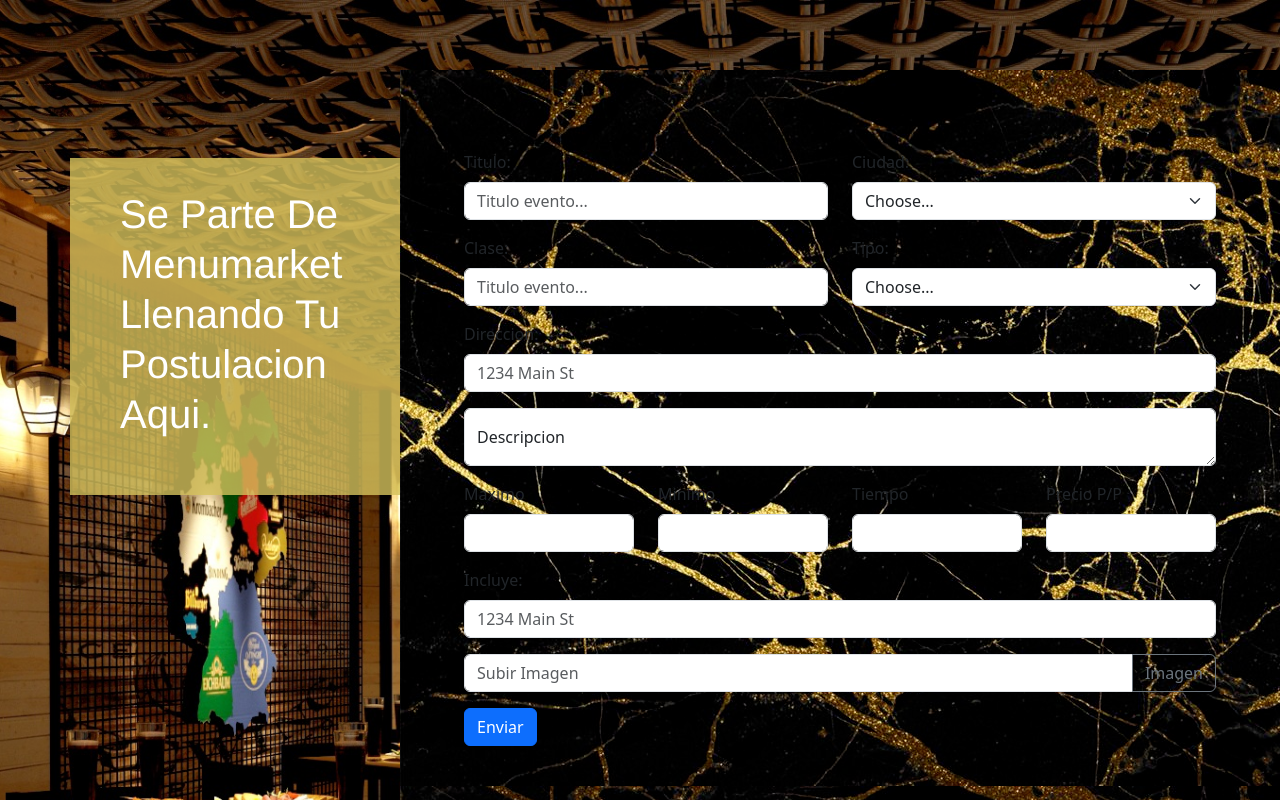
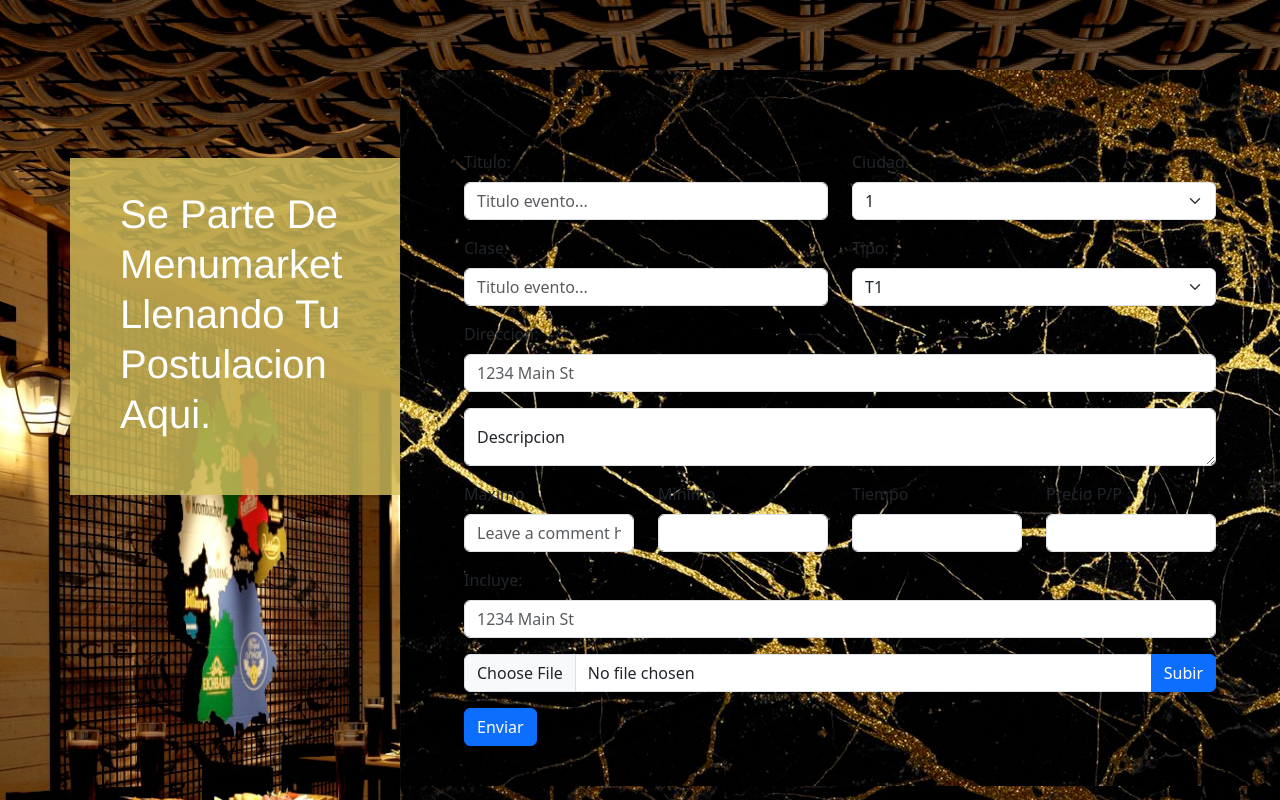
Before and after one commit to mnuP/Menumarket, a React (Create React App) app: page /Upload in a window 1280 px wide. Shown: the top 800 px of the page. Built offline with nearby package versions, Linux system fonts and the light colour scheme.

Commit message:
funciona upload

```diff
--- a/src/firebase/firebase.js
+++ b/src/firebase/firebase.js
@@ -2,8 +2,8 @@
 import { initializeApp } from "firebase/app";
 import { getAnalytics } from "firebase/analytics";
 import {getAuth} from 'firebase/auth';
-import {getStorage, ref, uploadBytes, getDownloadURL, getBytes} from 'firebase/storage';
-import {getFirestore, collection, addDoc, getDocs, doc, getDOc, query, where, setDoc, deleteDoc} from 'firebase/firestore';
+import {getStorage} from 'firebase/storage';
+import {getFirestore, collection, getDocs} from 'firebase/firestore';
 
 const firebaseConfig = {
   // we use env so its safer
@@ -21,7 +21,7 @@
 export const auth = getAuth(app);
 const analytics = getAnalytics(app);
 export const db = getFirestore(app);
-const storage = getStorage(app);
+export const storage = getStorage(app);
 
 //functions
 
--- a/src/routes/Items.jsx
+++ b/src/routes/Items.jsx
@@ -16,11 +16,11 @@
         <div style={{padding:"0 2vw"}}>
         <Col>
           <Card key={item.id} onClick={()=>{navigate("ally", {state:{item}})}}>
-            <Card.Img variant="top" src="https://images.pexels.com/photos/4393021/pexels-photo-4393021.jpeg?auto=compress&cs=tinysrgb&dpr=1&w=500" />
+            <Card.Img variant="top" src={item.photo} />
             <Card.Body>
-              <Card.Title key={item.titulo}>{item.titulo}</Card.Title>
+              <Card.Title key={item.title}>{item.title}</Card.Title>
               <Card.Text key={item.descripcionSe}>
-                {item.descripcionSe}
+                {item.description}
               </Card.Text>
             </Card.Body>
           </Card>
--- a/src/routes/UploadData.jsx
+++ b/src/routes/UploadData.jsx
@@ -1,14 +1,69 @@
 import Form from 'react-bootstrap/Form';
 import InputGroup from 'react-bootstrap/InputGroup';
-import Dropdown from 'react-bootstrap/Dropdown';
 import FloatingLabel from 'react-bootstrap/FloatingLabel';
 import Button from 'react-bootstrap/Button';
 import Col from 'react-bootstrap/Col';
 import Row from 'react-bootstrap/Row';
 import imagenFondo from "../images/fondoPostulacion.jpg";
+import { useState } from "react";
+import { storage } from "../firebase/firebase";
+import { ref, uploadBytes,getDownloadURL} from "firebase/storage";
+import {collection, addDoc, serverTimestamp} from 'firebase/firestore';
+import { db } from '../firebase/firebase'
 
 
 function UploadData() {
+  const [imageUpload, setImageUpload] = useState('');
+  const [titulo, setTitulo] =useState(0);
+  const [ciudad, setCiudad] =useState(0);
+  const [clase, setClase] =useState(0);
+  const [tipo, setTipo] =useState(0);
+  const [dir, setDir] =useState(0);
+  const [desc, setDesc] =useState(0);
+  const [max, setMax] =useState(0);
+  const [min, setMin] =useState(0);
+  const [tiempo, setTiempo] =useState(0);
+  const [precio, setPrecio] =useState(0);
+  const [incluye, setIncluye] =useState(0);
+  const [url, setUrl] = useState(0);
+
+  const uploadForm = async(e) =>{
+
+    e.preventDefault();
+    const imageRef = ref(storage, `eventos/${"Profile" + imageUpload.name}`);
+    await uploadBytes(imageRef, imageUpload)
+    const url = await getDownloadURL(imageRef);
+    setUrl(url);
+
+    try{
+      const dataDocs = await addDoc(collection(db,"usersPrincipal"),
+        {
+          title: titulo,
+          city: ciudad,
+          class: clase,
+          type: tipo,
+          direction: dir,
+          description: desc,
+          maximun: max,
+          minimun: min,
+          time: tiempo,
+          price: precio,
+          includes: incluye,
+          photo: url,
+          timeStamp: serverTimestamp()
+        })
+      } catch (e) {
+        console.log(e);
+    }
+  };
+
+  // const uploadImage = async() => {
+  //   const imageRef = ref(storage, `eventos/${"Profile" + imageUpload.name}`);
+  //   await uploadBytes(imageRef, imageUpload)
+  //   const url = await getDownloadURL(imageRef);
+  //   setUrl(url);
+  // }
+
   return (
     <div className="fondo-p">
       <img className="imagen-p" alt="Imagen p" src={imagenFondo} />
@@ -16,85 +71,86 @@
         <p className="se-parte-de">Se Parte De Menumarket Llenando Tu Postulacion Aqui.</p>
       </div>
       <div className="form-p">
-        <Form style={{ padding:"10vh 5vw"}}>
+        <Form onSubmit={uploadForm} style={{ padding:"10vh 5vw"}}>
         <Row className="mb-3">
-          <Form.Group as={Col} controlId="formGridEmail">
+          <Form.Group as={Col} controlId="titulo">
             <Form.Label>Titulo:</Form.Label>
-            <Form.Control type="Text" placeholder="Titulo evento..." />
+            <Form.Control onChange={(event) => {setTitulo(event.target.value)}} type="Text" placeholder="Titulo evento..." />
           </Form.Group>
 
-          <Form.Group as={Col} controlId="formGridState">
+          <Form.Group as={Col} controlId="ciudad">
             <Form.Label>Ciudad:</Form.Label>
-            <Form.Select defaultValue="Choose...">
-              <option>Choose...</option>
-              <option>...</option>
+            <Form.Select onChange={(event) => {setCiudad(event.target.value)}} defaultValue="Choose...">
+              <option>1</option>
+              <option>2</option>
             </Form.Select>
           </Form.Group>
         </Row>
 
         <Row className="mb-3">
-          <Form.Group as={Col} controlId="formGridEmail">
+          <Form.Group as={Col} controlId="clase">
             <Form.Label>Clase:</Form.Label>
-            <Form.Control type="Text" placeholder="Titulo evento..." />
+            <Form.Control onChange={(event) => {setClase(event.target.value)}} type="Text" placeholder="Titulo evento..." />
           </Form.Group>
 
-          <Form.Group as={Col} controlId="formGridState">
+          <Form.Group as={Col} controlId="tipo">
             <Form.Label>Tipo:</Form.Label>
-            <Form.Select defaultValue="Choose...">
-              <option>Choose...</option>
-              <option>...</option>
+            <Form.Select onChange={(event) => {setTipo(event.target.value)}} defaultValue="Choose...">
+              <option>T1</option>
+              <option>T2</option>
             </Form.Select>
           </Form.Group>
         </Row>
 
-        <Form.Group className="mb-3" controlId="formGridAddress1">
+        <Form.Group className="mb-3" controlId="dir">
           <Form.Label>Direccion:</Form.Label>
-          <Form.Control placeholder="1234 Main St" />
+          <Form.Control onChange={(event) => {setDir(event.target.value)}} placeholder="1234 Main St" />
         </Form.Group>
 
         <FloatingLabel
-          controlId="floatingTextarea"
+          controlId="desc"
           label="Descripcion"
           className="mb-3"
         >
-          <Form.Control as="textarea" placeholder="Leave a comment here" />
+          <Form.Control onChange={(event) => {setDesc(event.target.value)}} as="textarea" placeholder="Leave a comment here" />
         </FloatingLabel>
 
         <Row className="mb-3">
-          <Form.Group as={Col} controlId="formGridCity">
+          <Form.Group as={Col} controlId="max">
             <Form.Label>Maximo</Form.Label>
-            <Form.Control />
+            <Form.Control placeholder="Leave a comment here" onChange={(event) => {setMax(event.target.value)}} />
           </Form.Group>
 
-          <Form.Group as={Col} controlId="formGridCity">
+          <Form.Group as={Col} controlId="min">
             <Form.Label>Minimo</Form.Label>
-            <Form.Control />
+            <Form.Control onChange={(event) => {setMin(event.target.value)}}/>
           </Form.Group>
 
-          <Form.Group as={Col} controlId="formGridCity">
+          <Form.Group as={Col} controlId="tiempo">
             <Form.Label>Tiempo</Form.Label>
-            <Form.Control />
+            <Form.Control onChange={(event) => {setTiempo(event.target.value)}}/>
           </Form.Group>
 
-          <Form.Group as={Col} controlId="formGridCity">
+          <Form.Group as={Col} controlId="precio">
             <Form.Label>Precio P/P</Form.Label>
-            <Form.Control />
+            <Form.Control onChange={(event) => {setPrecio(event.target.value)}} />
           </Form.Group>
         </Row>
 
-        <Form.Group className="mb-3" controlId="formGridAddress1">
+        <Form.Group className="mb-3" controlId="incluye">
           <Form.Label>Incluye:</Form.Label>
-          <Form.Control placeholder="1234 Main St" />
+          <Form.Control onChange={(event) => {setIncluye(event.target.value)}} placeholder="1234 Main St" />
         </Form.Group>
 
         <InputGroup className="mb-3">
           <Form.Control
             placeholder="Subir Imagen"
-            aria-label="Recipient's username"
             aria-describedby="basic-addon2"
+            type='file'
+            onChange={(event) => {setImageUpload(event.target.files[0])}}
           />
-          <Button variant="outline-secondary" id="button-addon2">
-            Imagen
+          <Button variant="primary" type="submit">
+            Subir
           </Button>
         </InputGroup>
 
```
